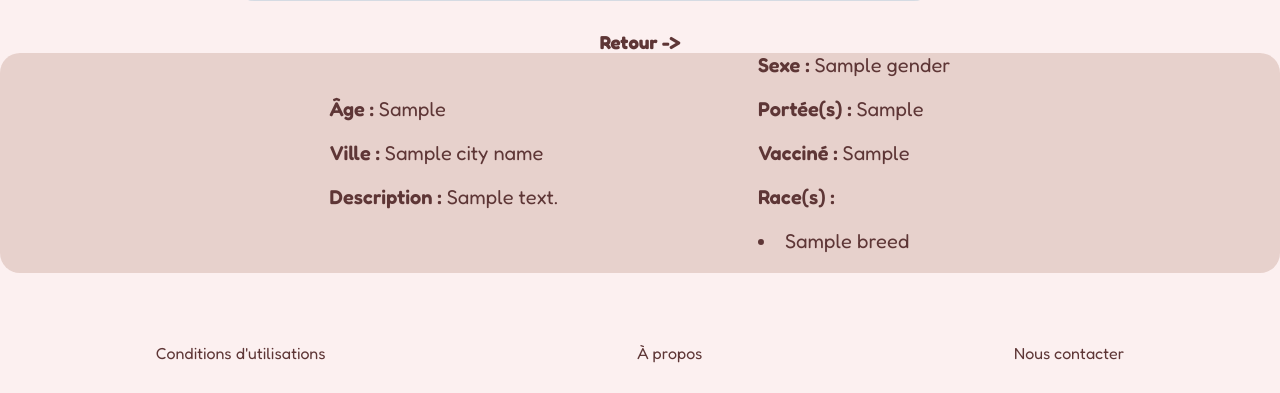
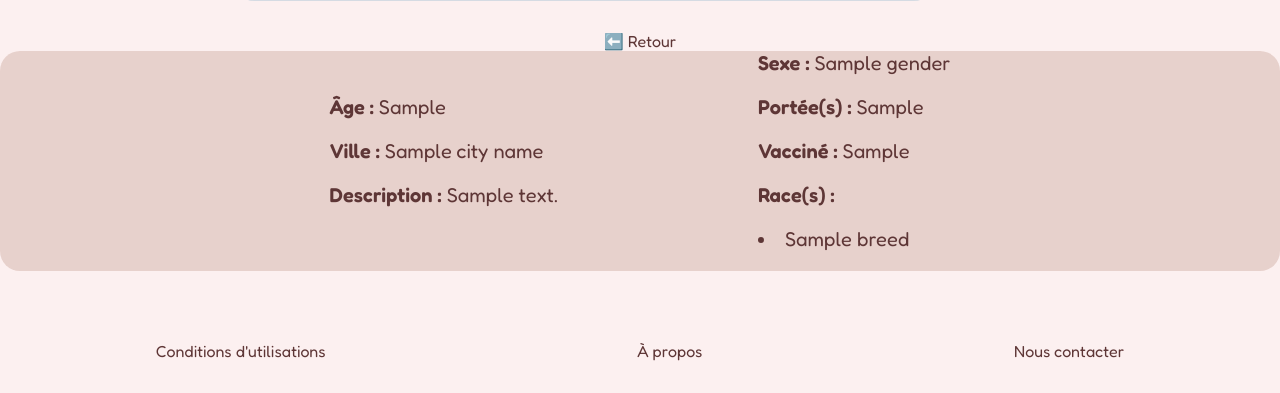
Before and after one commit to hjrayd/SfPawtners, a Symfony app: template templates/cat/show.html.twig in a window 1280 px wide. Shown: the part 682-1075 px from the top of the page. After the commit the page ends 1043 px from the top, so only its background shows below. Run offline with Twig, Linux system fonts and the light colour scheme; the template is opened without the code that fills it: most values are stand-ins (such as "Sample title", 1, 10 or a date in 2020); grey boxes marked "Sample" are stand-in pictures; some libraries are stand-ins or nearby versions.

Commit message:
updated the cats page

```diff
--- a/templates/cat/show.html.twig
+++ b/templates/cat/show.html.twig
@@ -71,7 +71,9 @@
             </div>
 
 
-            <h3> Retour -> </h3>
+            <a href="{{ path('app_cat', {'page': app.request.query.get('page', 1)}) }}" class="btn-retour">⬅️ Retour</a>
+
+
 
         <div class="cat-text">
             <div class="row-text">
```
